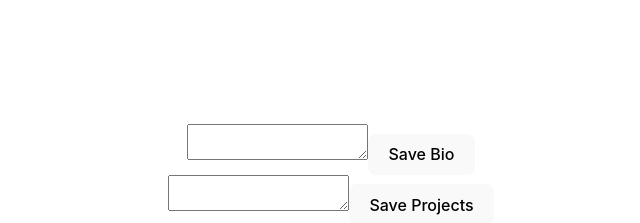
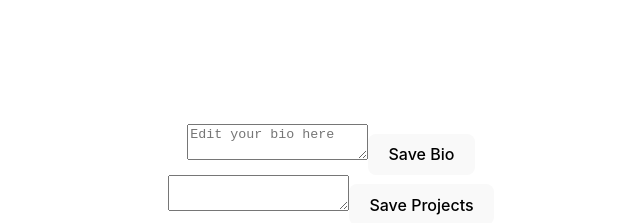
Before and after one commit to Evecandy/Portfolio-site, a React (Vite) app in the folder my-portfolio/: page /admin in a window 1280 px wide. Shown: the part 200-423 px from the top of the page, without its empty margins (309-949 px from the left). Built offline with nearby package versions, Linux system fonts and the light colour scheme; no server answers; the database is empty.

Commit message:
Using useEffect

```diff
--- a/my-portfolio/src/components/admin/bioEditor.jsx
+++ b/my-portfolio/src/components/admin/bioEditor.jsx
@@ -1,19 +1,38 @@
-import React, { useState } from 'react';
-import  {db} from '../../firebaseConfig'
-import { doc, setDoc } from 'firebase/firestore';
+import React, { useState, useEffect } from "react";
+import { db } from "../../firebaseConfig";
+import { doc, getDoc, setDoc } from "firebase/firestore";
 
 const BioEditor = () => {
-  const [bio, setBio] = useState('');
+  const [bio, setBio] = useState("");
+  const [isLoading, setIsLoading] = useState(true);
 
-  const handleSave = async () =>
-    {
+  useEffect(() => {
+    const fetchBio = async () => {
       try {
-          const bioRef = doc(db, 'portfolio', 'bio'); // Reference to the 'bio' document
+        const bioRef = doc(db, "portfolio", "bio"); // Reference to the 'bio' document
+        const bioDoc = await getDoc(bioRef); // Fetch the document
+        if (bioDoc.exists()) {
+          setBio(bioDoc.data().content || ""); // Set the bio content in state
+        }
+      } catch (error) {
+        console.error("Error fetching bio:", error);
+        alert("Failed to fetch bio. Please try again.");
+      } finally {
+        setIsLoading(false); // Update the loading status
+      }
+    };
+
+    fetchBio();
+  }, []);
+
+  const handleSave = async () => {
+    try {
+      const bioRef = doc(db, "portfolio", "bio"); // Reference to the 'bio' document
       await setDoc(bioRef, { content: bio }); // Save the bio content
-          alert('Bio updated successfully!');
+      alert("Bio updated successfully!");
     } catch (error) {
-          console.error('Error saving bio:', error);
-          alert('Failed to save bio. Please try again.');
+      console.error("Error saving bio:", error);
+      alert("Failed to save bio. Please try again.");
     }
   };
   //     {
@@ -23,8 +42,18 @@ const BioEditor = () => {
 
   return (
     <div>
-      <textarea value={bio} onChange={(e) => setBio(e.target.value)} />
+      {isLoading ? (
+        <p>Loading...</p>
+      ) : (
+      <>
+        <textarea
+            value={bio}
+            onChange={(e) => setBio(e.target.value)}
+            placeholder="Edit your bio here"
+          />
           <button onClick={handleSave}>Save Bio</button>
+      </>
+      )}
     </div>
   );
 };
```
Lines whose indentation alone changed are shown as unchanged.
